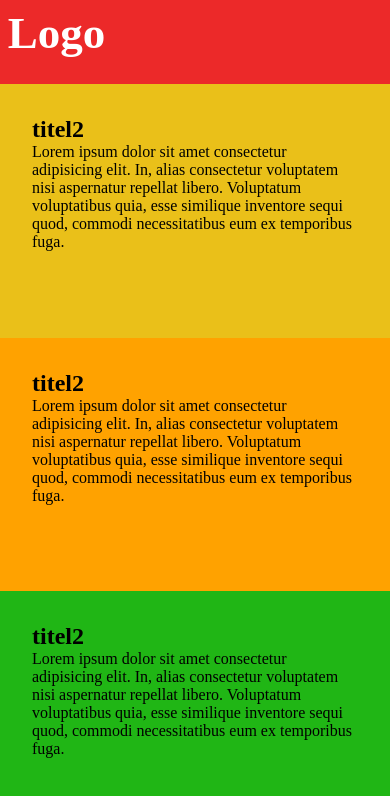
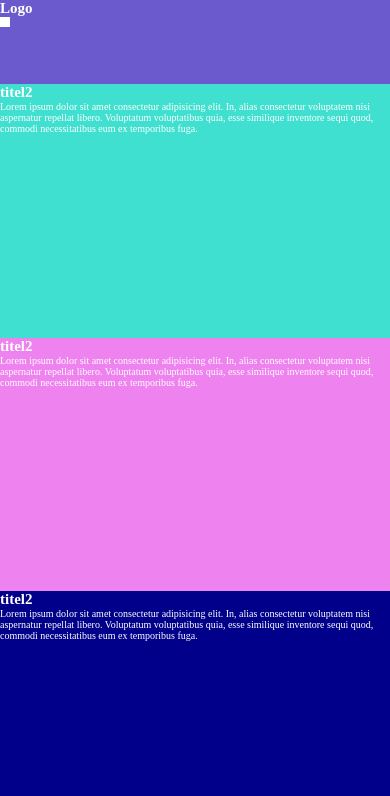
Before and after one commit to Vince1510/p1-html-css, a plain HTML site: page Opdracht_7.1/index.html in a window 390 px wide. Drawn offline with Linux system fonts and the light colour scheme.

Commit message:
Overige veranderingen

```diff
--- a/Opdracht_7.1/index.html
+++ b/Opdracht_7.1/index.html
@@ -10,41 +10,32 @@
 </head>
 
 <body>
-    <nav class="navbar">
-        <div class="Logo">
+    <nav>
         <h1>Logo</h1>
+        <div>
         </div>
     </nav>
-
     <section class="titel2">
-        <div >
         <h2>titel2</h2>
         <p>Lorem ipsum dolor sit amet consectetur adipisicing elit. In, alias consectetur voluptatem nisi aspernatur
             repellat libero. Voluptatum voluptatibus quia, esse similique inventore sequi quod, commodi
             necessitatibus
             eum ex temporibus fuga.</p>
-        </div>
     </section>
     <section class="titel3">
-        <div >
         <h2>titel2</h2>
         <p>Lorem ipsum dolor sit amet consectetur adipisicing elit. In, alias consectetur voluptatem nisi aspernatur
             repellat libero. Voluptatum voluptatibus quia, esse similique inventore sequi quod, commodi
             necessitatibus
             eum ex temporibus fuga.</p>
-        </div>
     </section>
-
     <section class="titel4">
-        <div >
         <h2>titel2</h2>
         <p>Lorem ipsum dolor sit amet consectetur adipisicing elit. In, alias consectetur voluptatem nisi aspernatur
             repellat libero. Voluptatum voluptatibus quia, esse similique inventore sequi quod, commodi
             necessitatibus
             eum ex temporibus fuga.</p>
-        </div>
     </section>
-
 </body>
 
 </html>
--- a/Opdracht_7.1/style.css
+++ b/Opdracht_7.1/style.css
@@ -2,9 +2,23 @@
     margin: 0;
     padding: 0;
 }
-.navbar{
+html {
+  font-size: 62.5%;
+}
+body {
+  position: relative;
+}
+nav{
     background-color: rgb(236, 41, 41);
     height:10vh;
+    position: relative;
+}
+nav p{
+  display: none;
+}
+h1 {
+  display: flex;
+  align-items: center;
 }
 .Logo {
   color: white;
@@ -28,5 +42,102 @@
 }
 
 div {
-    padding: 2rem;
+  width: 10px;
+  height: 10px;
+  background-color: white;
+  display: none;
 }
+
+@media screen and (max-width: 700px) {
+
+  * {
+    padding: 0;
+    margin: 0;
+  }
+  div{
+    display: block;
+  }
+
+  html {
+    font-size: 62.5%;
+  }
+
+  nav {
+    background-color: rgb(205, 114, 114);
+    color: white;
+  }
+
+  .logo {
+    width: 20vw;
+    height: 20vh;
+    color: white;
+    visibility: visible;
+    z-index: 1;
+    display: flex;
+    align-items: center;
+    justify-content: end;
+  }
+
+  .titel2 {
+    background-color: rgb(209, 43, 43);
+    color: white;
+  }
+
+  .titel3 {
+    background-color: rgb(93, 82, 193);
+    color: white;
+  }
+
+  .titel4 {
+    background-color: rgb(29, 29, 131);
+    color: white
+    ;
+  }
+}
+
+@media screen and (max-width: 600px) {
+
+  * {
+    padding: 0;
+    margin: 0;
+  }
+  div{
+    display: block;
+  }
+
+  html {
+    font-size: 62.5%;
+  }
+
+  nav {
+    background-color: slateblue;
+    color: white;
+  }
+
+  .logo {
+    width: 20vw;
+    height: 20vh;
+    color: white;
+    visibility: visible;
+    z-index: 1;
+    display: flex;
+    align-items: center;
+    justify-content: end;
+  }
+
+  .titel2 {
+    background-color: turquoise;
+    color: white;
+  }
+
+  .titel3 {
+    background-color: violet;
+    color: white;
+  }
+
+  .titel4 {
+    background-color: darkblue;
+    color: white
+    ;
+  }
+}
```
Lines whose indentation alone changed are shown as unchanged.
